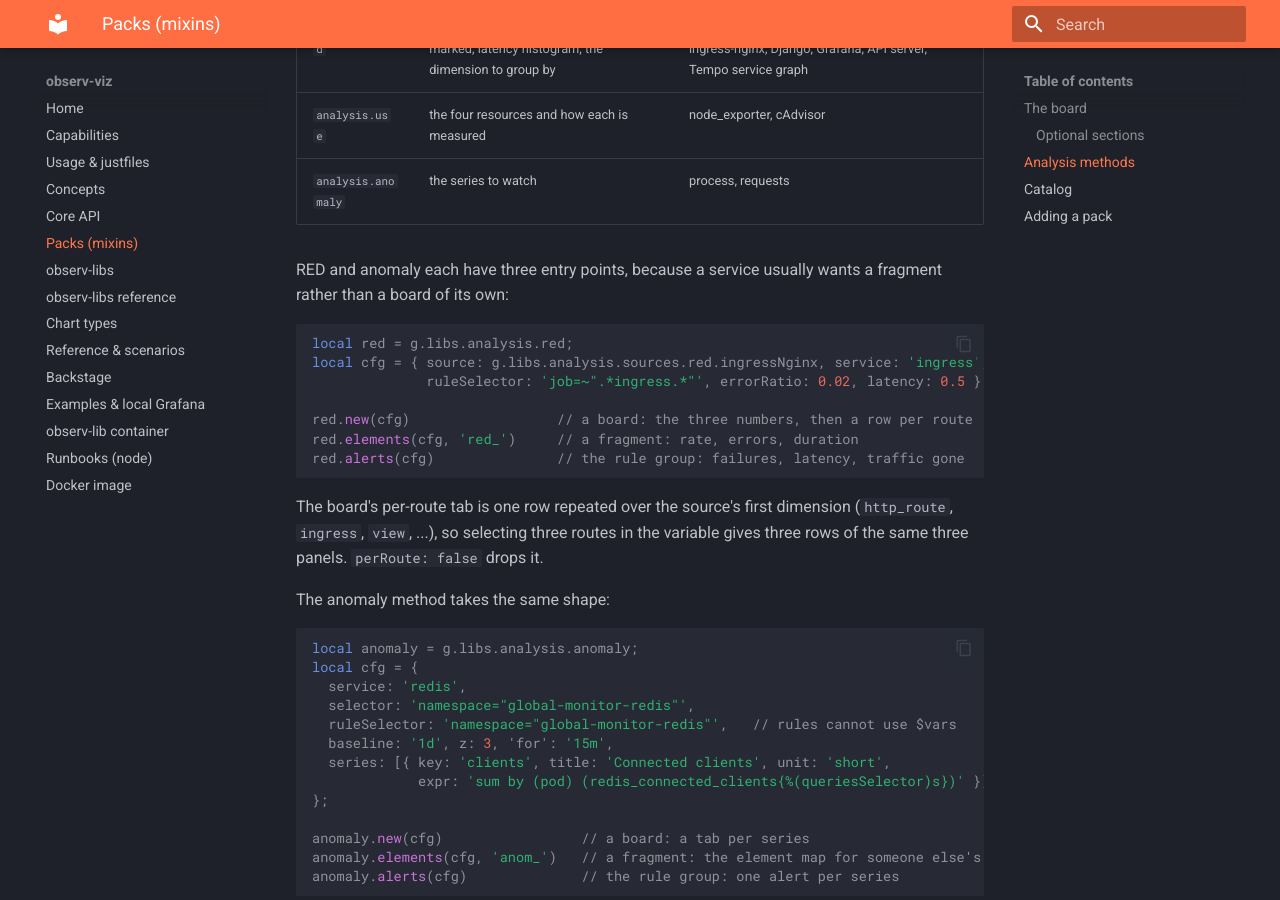
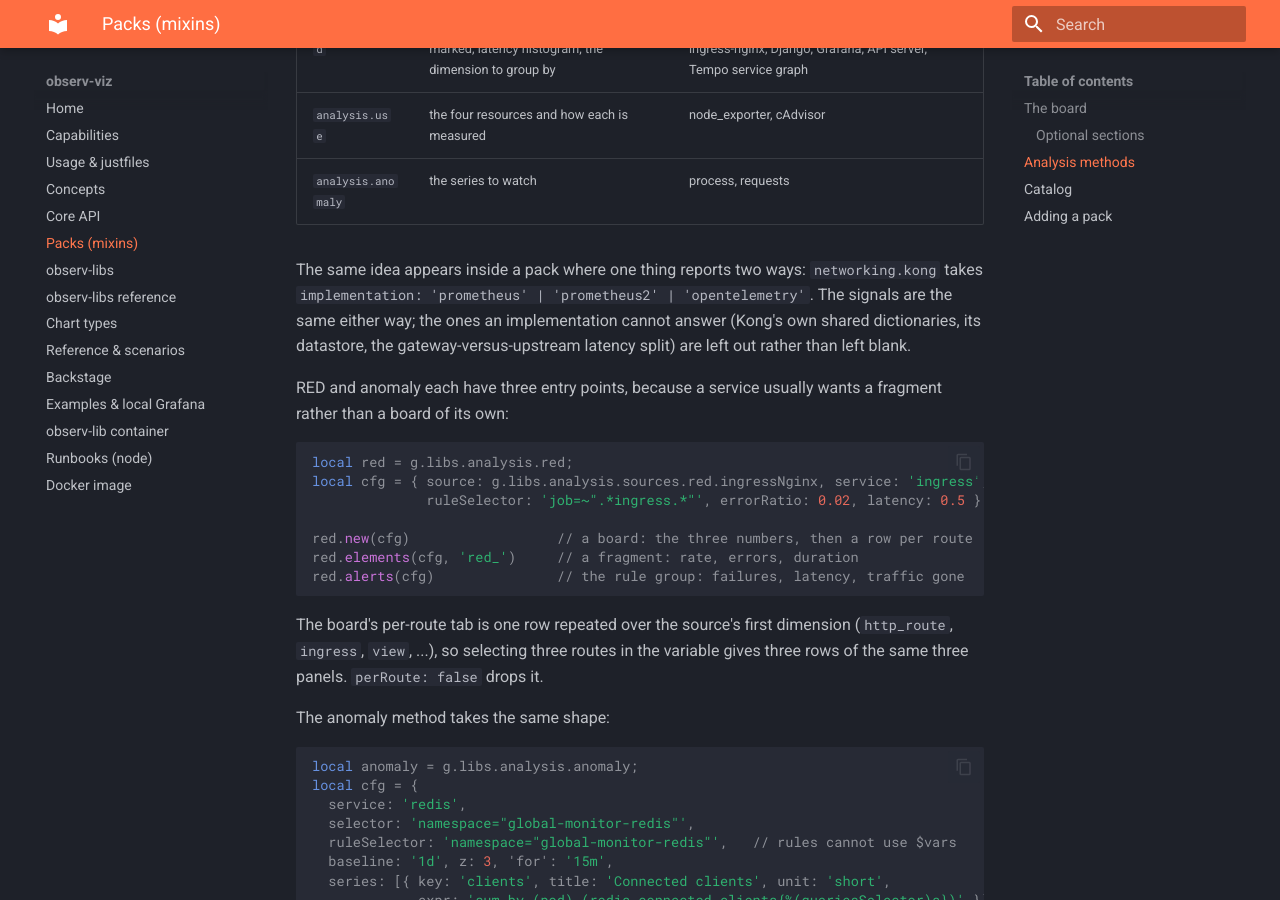
Before and after one commit to cznewt/observ-viz, an MkDocs documentation site: the page built from docs/packs.md, in a window 1280 px wide and 900 px high, scrolled down 2589 px. Built offline with MkDocs 1.6.1 and Material for MkDocs 9.7.7, drawn with Linux system fonts in a browser that asks for light colours.

Commit message:
kong: one pack, both implementations
Kong reports the same gateway two ways and the metric names share nothing, so
the pack takes `implementation`: the Prometheus plugin (kong_*), the same
plugin under Kong 2.x's older names, or OpenTelemetry HTTP server semantics
through the OTLP path.

The signals are the same either way - requests, errors and their ratio by
service and route, the latency quantiles, bandwidth - and what an
implementation cannot answer is left out rather than left blank. Only the
Prometheus plugin reports what the gateway itself is doing, so the shared
dictionaries, the datastore reachability, the upstream target health and the
gateway-versus-upstream latency split appear on that profile alone.

Three rules follow the same rule: errors everywhere, and on the Prometheus
profile the two that only it can see - a datastore Kong cannot reach (traffic
looks fine while every configuration change silently fails to arrive) and a
shared dictionary over 90 percent full.

Also a Kong RED source profile, so the RED method reads the gateway too, which
adds a RED / Kong reference board.

Co-Authored-By: Claude Opus 5 (1M context) <noreply@anthropic.com>
Claude-Session: https://claude.ai/code/session_01LtGtibZpu1Ttps9W3SPeHn

```diff
--- a/docs/packs.md
+++ b/docs/packs.md
@@ -100,6 +100,12 @@ instrumentation with the right shape:
 | `analysis.use` | the four resources and how each is measured | node_exporter, cAdvisor |
 | `analysis.anomaly` | the series to watch | process, requests |
 
+The same idea appears inside a pack where one thing reports two ways:
+`networking.kong` takes `implementation: 'prometheus' | 'prometheus2' |
+'opentelemetry'`. The signals are the same either way; the ones an
+implementation cannot answer (Kong's own shared dictionaries, its datastore,
+the gateway-versus-upstream latency split) are left out rather than left blank.
+
 RED and anomaly each have three entry points, because a service usually wants a
 fragment rather than a board of its own:
 
```
Also changed, not shown: 6 other files.
